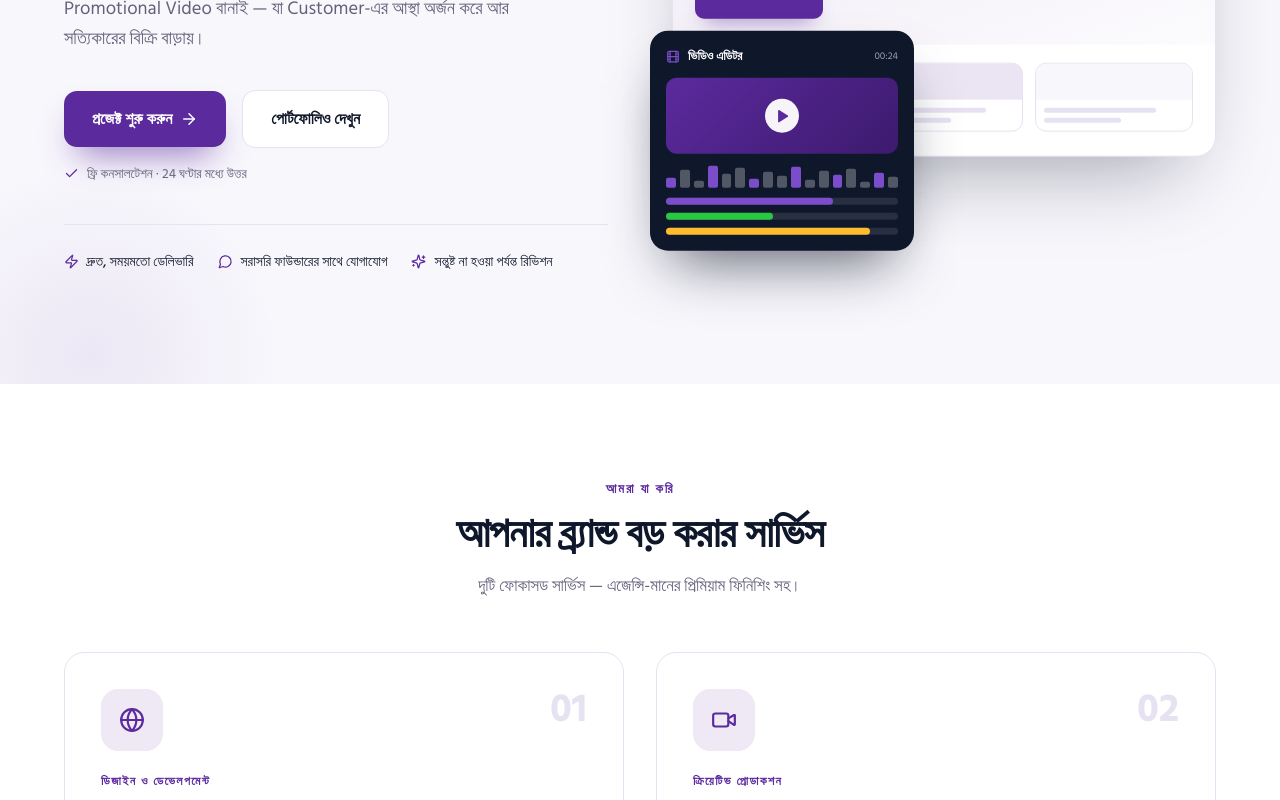
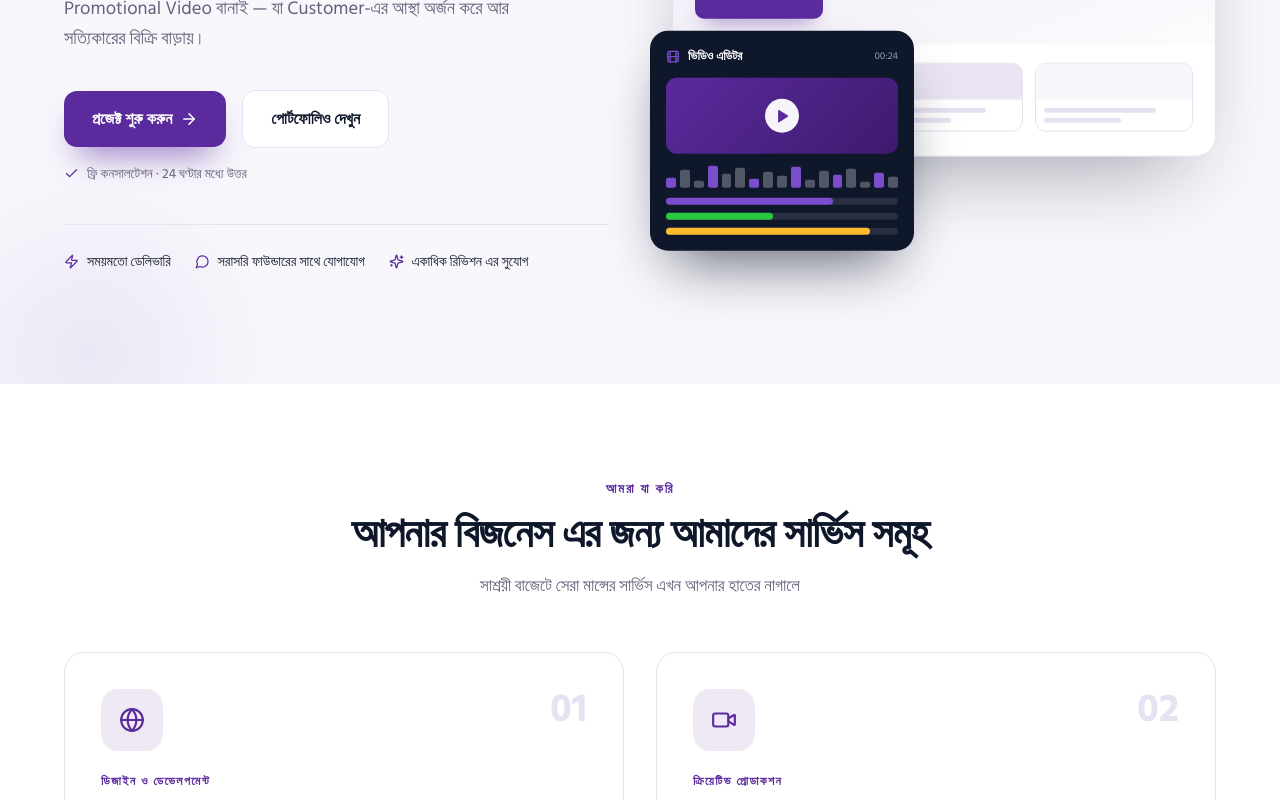
Before and after one commit to sourov6580/sabbir-web-solutions, a Next.js app: page / in a window 1280 px wide. Shown: the part 389-1189 px from the top of the page. Built offline with nearby package versions, Linux system fonts and the light colour scheme.

Commit message:
Update site.js

```diff
--- a/content/site.js
+++ b/content/site.js
@@ -42,16 +42,16 @@ export const hero = {
   secondaryCta: { label: "পোর্টফোলিও দেখুন", href: "#portfolio" },
   microcopy: "ফ্রি কনসালটেশন · 24 ঘণ্টার মধ্যে উত্তর",
   trust: [
-    { icon: "zap", text: "দ্রুত, সময়মতো ডেলিভারি" },
+    { icon: "zap", text: "সময়মতো ডেলিভারি" },
     { icon: "message", text: "সরাসরি ফাউন্ডারের সাথে যোগাযোগ" },
-    { icon: "sparkles", text: "সন্তুষ্ট না হওয়া পর্যন্ত রিভিশন" },
+    { icon: "sparkles", text: "একাধিক রিভিশন এর সুযোগ" },
   ],
 };
 
 export const services = {
   eyebrow: "আমরা যা করি",
-  title: "আপনার ব্র্যান্ড বড় করার সার্ভিস",
-  sub: "দুটি ফোকাসড সার্ভিস — এজেন্সি-মানের প্রিমিয়াম ফিনিশিং সহ।",
+  title: "আপনার বিজনেস এর জন্য আমাদের সার্ভিস সমূহ",
+  sub: "সাশ্রয়ী বাজেটে সেরা মান্সের সার্ভিস এখন আপনার হাতের নাগালে",
   cards: [
     {
       no: "01",
```
